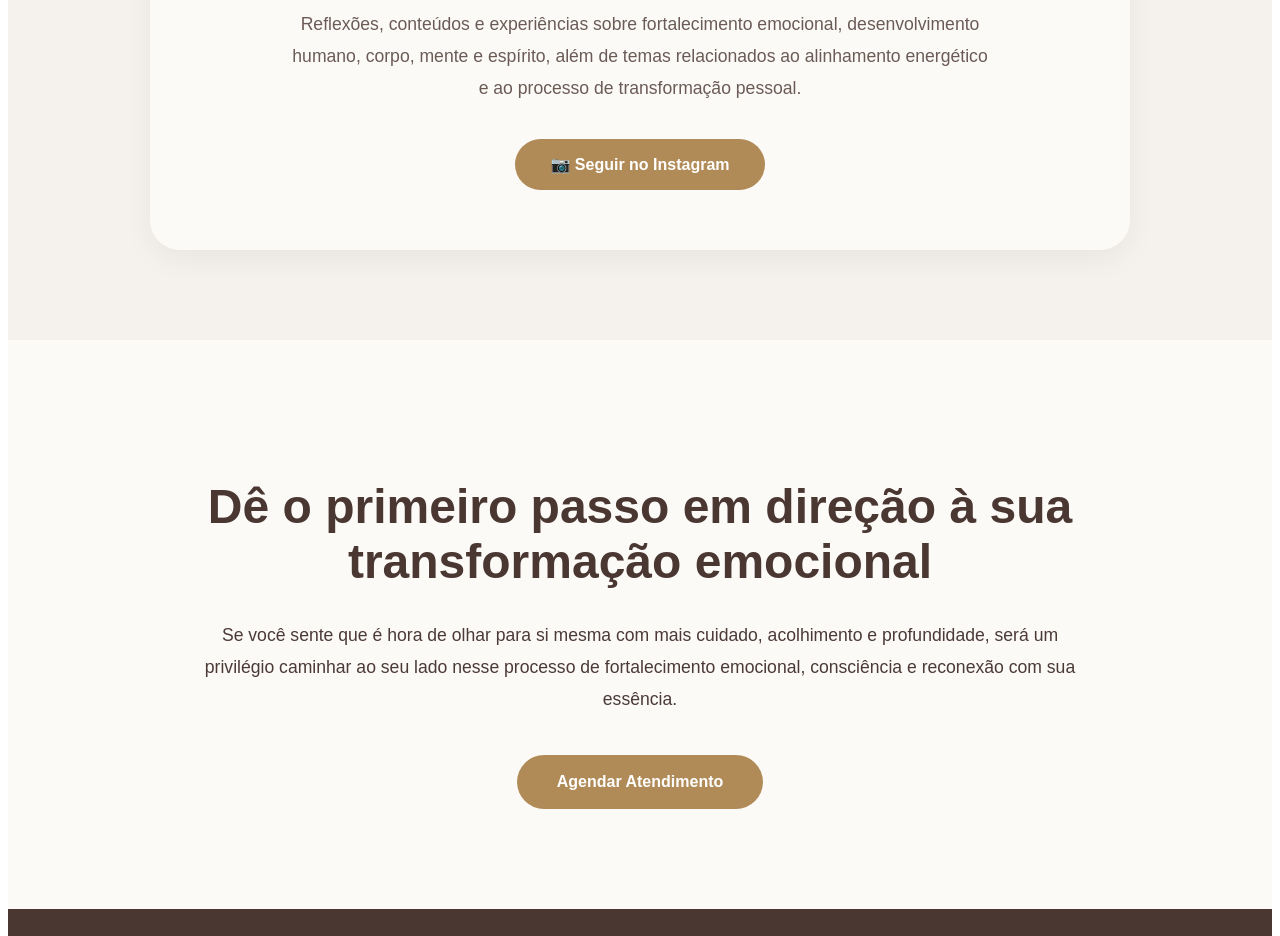
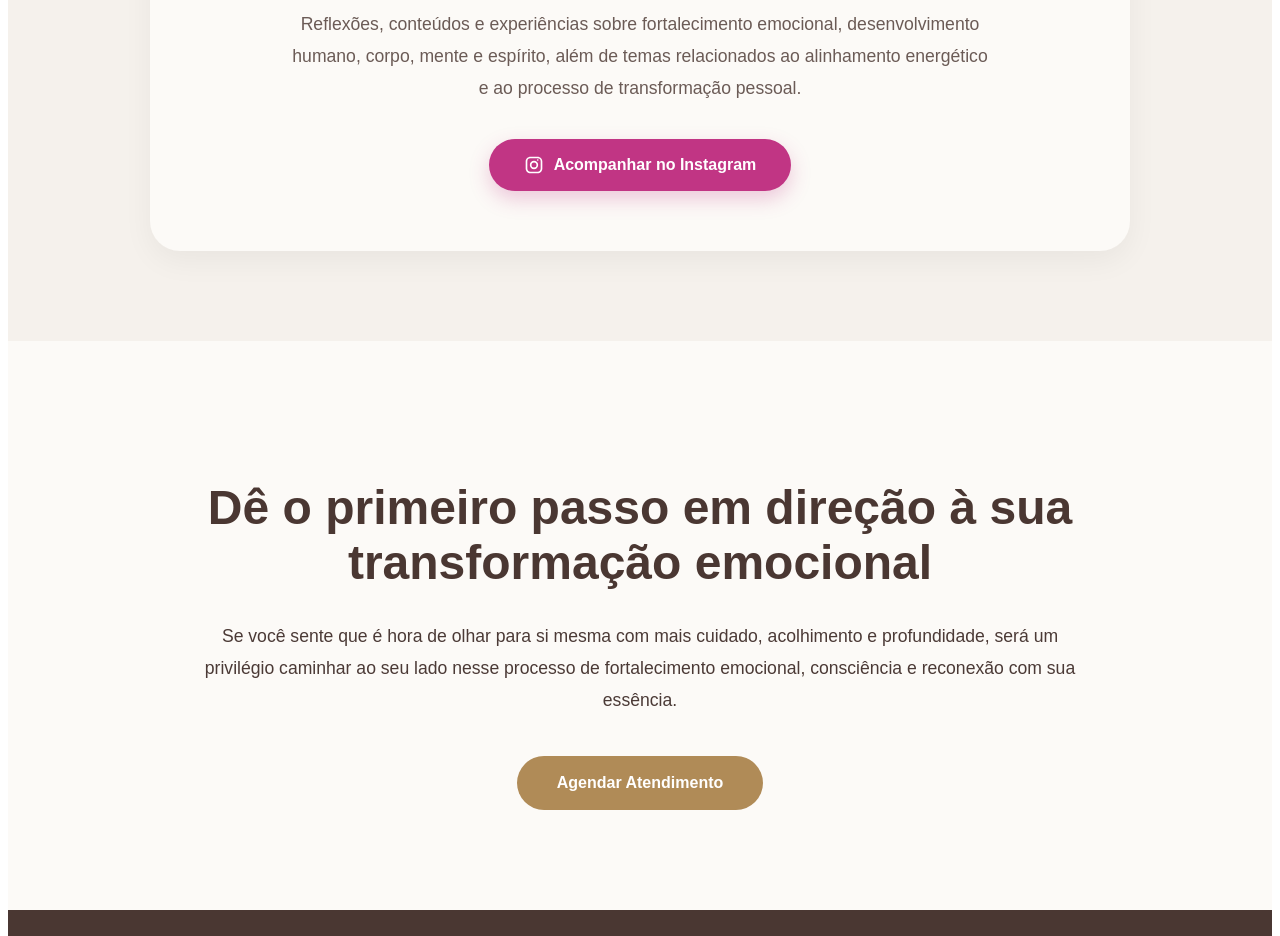
Before and after one commit to Institutokamilahfranco/instituto-kamilah-site, a Next.js app: page / in a window 1280 px wide. Shown: the part 6860-7796 px from the top of the page. Built offline with nearby package versions, Linux system fonts and the light colour scheme.

Commit message:
Update page.js

```diff
--- a/app/page.js
+++ b/app/page.js
@@ -669,16 +669,36 @@ Mais do que promover mudanças externas, o propósito é favorecer uma vida mais
       rel="noopener noreferrer"
       style={{
   display: "inline-block",
-        backgroundColor: "#B08B57",
+  backgroundColor: "#C13584",
   color: "#fff",
   padding: "16px 35px",
   borderRadius: "50px",
   textDecoration: "none",
   fontWeight: "bold",
   fontSize: "1rem",
+  boxShadow: "0 8px 20px rgba(193,53,132,0.25)",
+  transition: "0.3s",
 }}
     >
-      📷 Seguir no Instagram
+      <span
+  style={{
+    display: "flex",
+    alignItems: "center",
+    gap: "10px",
+  }}
+>
+  <svg
+    xmlns="http://www.w3.org/2000/svg"
+    width="20"
+    height="20"
+    viewBox="0 0 24 24"
+    fill="white"
+  >
+    <path d="M7.75 2C4.57 2 2 4.57 2 7.75v8.5C2 19.43 4.57 22 7.75 22h8.5C19.43 22 22 19.43 22 16.25v-8.5C22 4.57 19.43 2 16.25 2h-8.5zm0 2h8.5A3.75 3.75 0 0 1 20 7.75v8.5A3.75 3.75 0 0 1 16.25 20h-8.5A3.75 3.75 0 0 1 4 16.25v-8.5A3.75 3.75 0 0 1 7.75 4zm8.75 1a1 1 0 1 0 0 2 1 1 0 0 0 0-2zM12 7a5 5 0 1 0 0 10 5 5 0 0 0 0-10zm0 2a3 3 0 1 1 0 6 3 3 0 0 1 0-6z"/>
+  </svg>
+
+  <span>Acompanhar no Instagram</span>
+</span>
     </a>
   </div>
 </section>
```
Lines whose indentation alone changed are shown as unchanged.
